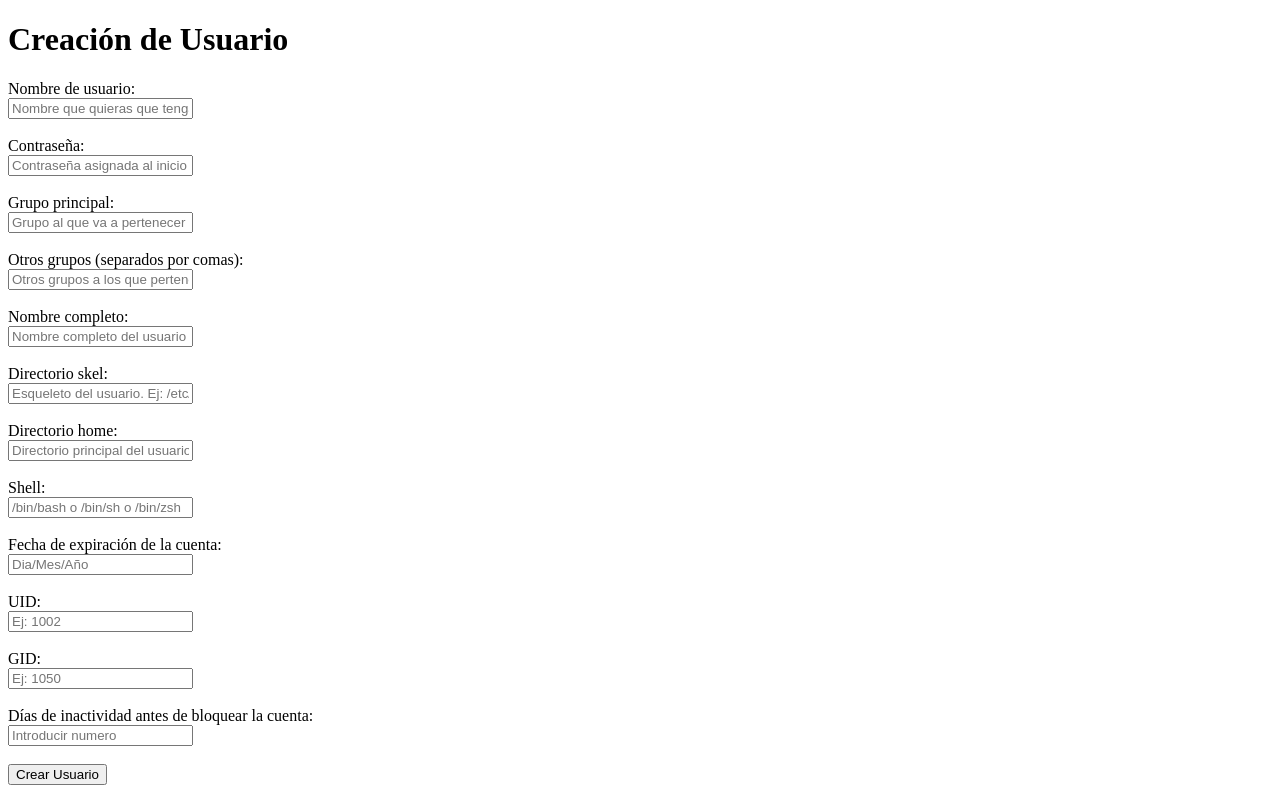
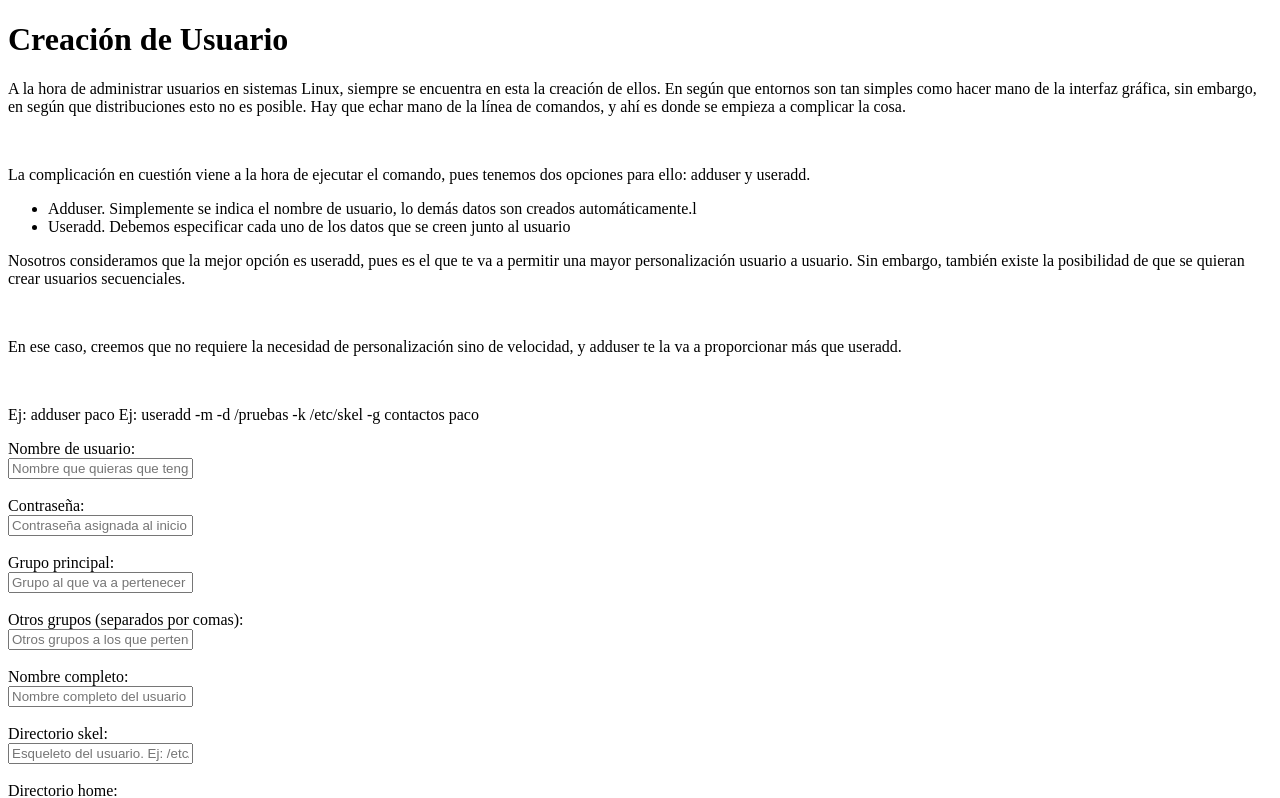
Before and after one commit to gabrielASIR/test_TFG, a Django app: template usuarios/templates/usuarios/crear_usuario.html in a window 1280 px wide. Shown: the top 798 px of the page. Run offline with Django 3.2, Linux system fonts and the light colour scheme; the template is opened without the code that fills it, so the values that code supplies are empty.

Commit message:
Update crear_usuario.html

```diff
--- a/usuarios/templates/usuarios/crear_usuario.html
+++ b/usuarios/templates/usuarios/crear_usuario.html
@@ -7,6 +7,19 @@
 </head>
 <body>
     <h1>Creación de Usuario</h1>
+    <p>A la hora de administrar usuarios en sistemas Linux, siempre se encuentra en esta la creación de ellos. En según que entornos
+    son tan simples como hacer mano de la interfaz gráfica, sin embargo, en según que distribuciones esto no es posible. Hay que echar
+    mano de la línea de comandos, y ahí es donde se empieza a complicar la cosa.</p><br>
+    <p>La complicación en cuestión viene a la hora de ejecutar el comando, pues tenemos dos opciones para ello: adduser y useradd.</p>
+    <ul>
+	<li>Adduser. Simplemente se indica el nombre de usuario, lo demás datos son creados automáticamente.l</li>
+	<li>Useradd. Debemos especificar cada uno de los datos que se creen junto al usuario</li>
+    </ul>
+    <p>Nosotros consideramos que la mejor opción es useradd, pues es el que te va a permitir una mayor personalización usuario a usuario. Sin embargo,
+    también existe la posibilidad de que se quieran crear usuarios secuenciales.</p><br>
+    <p>En ese caso, creemos que no requiere la necesidad de personalización sino de velocidad, y adduser te la va a proporcionar más que useradd.</p><br>
+    <p>Ej: adduser paco
+       Ej: useradd -m -d /pruebas -k /etc/skel -g contactos paco</p>
 
     {% if mensaje_error %}
 	<p>{{ mensaje_error }}</p>
```
